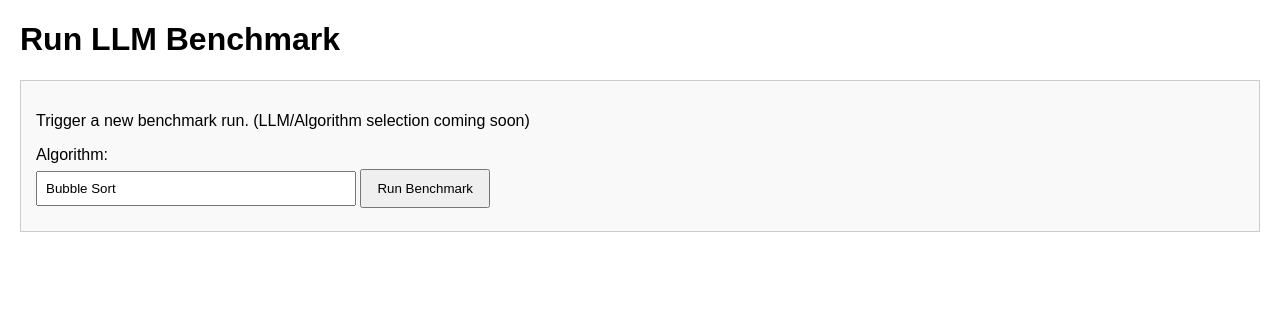
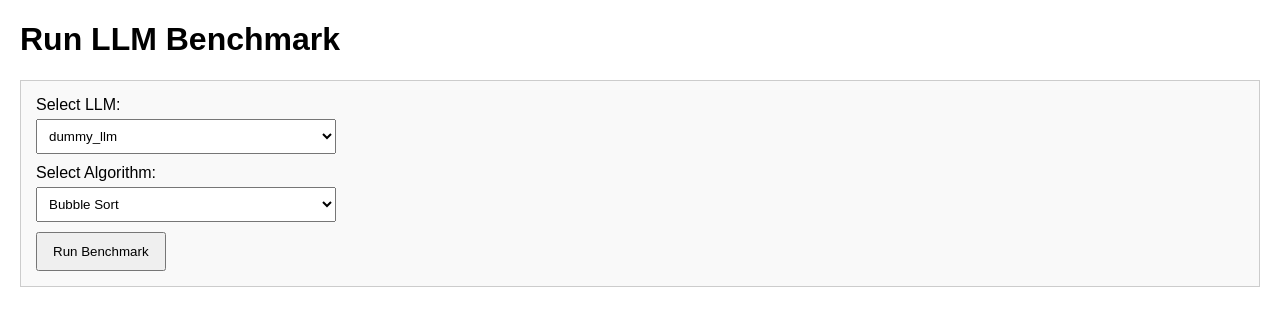
Before and after one commit to PatEvans/algo-bench, a Flask app: page /admin in a window 1280 px wide. Shown: the part 38-364 px from the top of the page. Run offline with Flask 2, Linux system fonts and the light colour scheme.

Commit message:
feat: Add benchmark LLM/algorithm selection dropdowns

```diff
--- a/app.py
+++ b/app.py
@@ -53,21 +53,17 @@ def run_benchmark_background(llm_name, algorithm_name):
 @app.route('/run', methods=['POST'])
 def run_benchmark():
     """Endpoint to trigger a new benchmark run."""
-    # Get parameters from form (using defaults for now if not provided)
-    # TODO: Update admin.html to actually send these parameters
-    llm_name = request.form.get('llm', 'dummy_llm')
-    algorithm_name = request.form.get('algorithm', 'Bubble Sort')
+    # Get parameters from form
+    llm_name = request.form.get('llm')
+    algorithm_name = request.form.get('algorithm')
 
-    # Basic validation
-    if llm_name not in AVAILABLE_LLMS:
-        flash(f"Invalid LLM selected: {llm_name}", "error")
+    # Validate parameters
+    if not llm_name or llm_name not in AVAILABLE_LLMS:
+        flash(f"Invalid or missing LLM selected: {llm_name}", "error")
         return redirect(url_for('admin'))
-    if algorithm_name not in AVAILABLE_ALGORITHMS:
-         # Allow custom algorithms for now, but maybe validate later?
-        print(f"Running benchmark for custom algorithm: {algorithm_name}")
-        # flash(f"Invalid Algorithm selected: {algorithm_name}", "error")
-        # return redirect(url_for('admin'))
-
+    if not algorithm_name or algorithm_name not in AVAILABLE_ALGORITHMS:
+        flash(f"Invalid or missing Algorithm selected: {algorithm_name}", "error")
+        return redirect(url_for('admin'))
 
     # Run benchmark in a background thread to avoid blocking the web request
     thread = threading.Thread(target=run_benchmark_background, args=(llm_name, algorithm_name))
--- a/templates/admin.html
+++ b/templates/admin.html
@@ -23,17 +23,25 @@
     <h1>Run LLM Benchmark</h1>
 
     <form action="{{ url_for('run_benchmark') }}" method="post">
-        <p>Trigger a new benchmark run. (LLM/Algorithm selection coming soon)</p>
-        <!-- TODO: Add inputs here to select LLMs, algorithms etc. -->
-        <!-- Example:
-        <label for="llm">LLM:</label>
-        <select name="llm" id="llm">
-            <option value="dummy_llm">Dummy LLM</option>
-            <!-- Add other LLM options -->
-        </select>
-        <label for="algorithm">Algorithm:</label>
-        <input type="text" id="algorithm" name="algorithm" value="Bubble Sort" required>
-        <!-- End of example -->
+        <div>
+            <label for="llm">Select LLM:</label>
+            <select name="llm" id="llm" required>
+                {% for llm_option in llms %}
+                    <option value="{{ llm_option }}">{{ llm_option }}</option>
+                {% endfor %}
+                <!-- Add more LLMs manually or dynamically later -->
+            </select>
+        </div>
+
+        <div>
+            <label for="algorithm">Select Algorithm:</label>
+            <select name="algorithm" id="algorithm" required>
+                 {% for algo_option in algorithms %}
+                    <option value="{{ algo_option }}">{{ algo_option }}</option>
+                {% endfor %}
+            </select>
+        </div>
+
         <button type="submit">Run Benchmark</button>
     </form>
 
```
